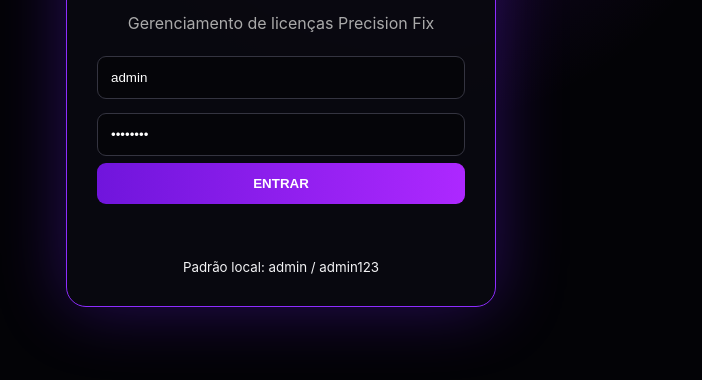
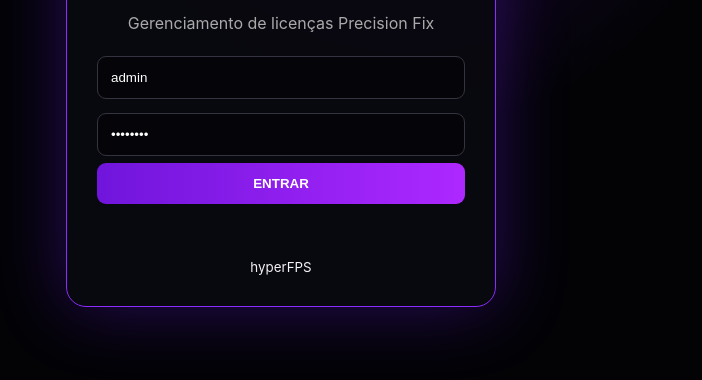
Before and after one commit to theusth/precision-hyper, a website: page public/index.html in a window 1280 px wide. Shown: the part 382-762 px from the top of the page, without its empty margins (359-1061 px from the left). Drawn offline with Linux system fonts and the light colour scheme.

```diff
--- a/public/index.html
+++ b/public/index.html
@@ -39,7 +39,7 @@
 
       <p id="loginMessage" class="error"></p>
 
-      <small>Padrão local: admin / admin123</small>
+      <small>hyperFPS</small>
     </form>
   </section>
 
```
